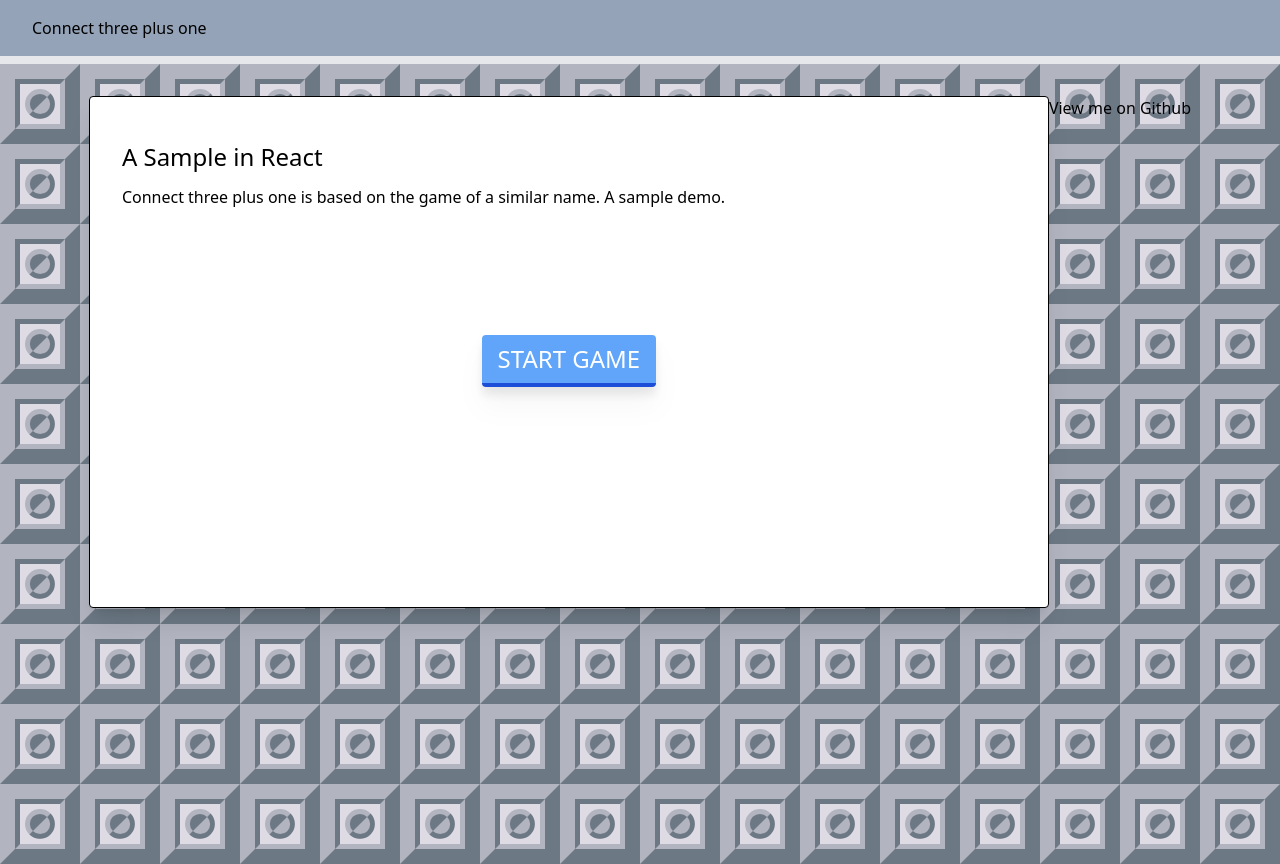
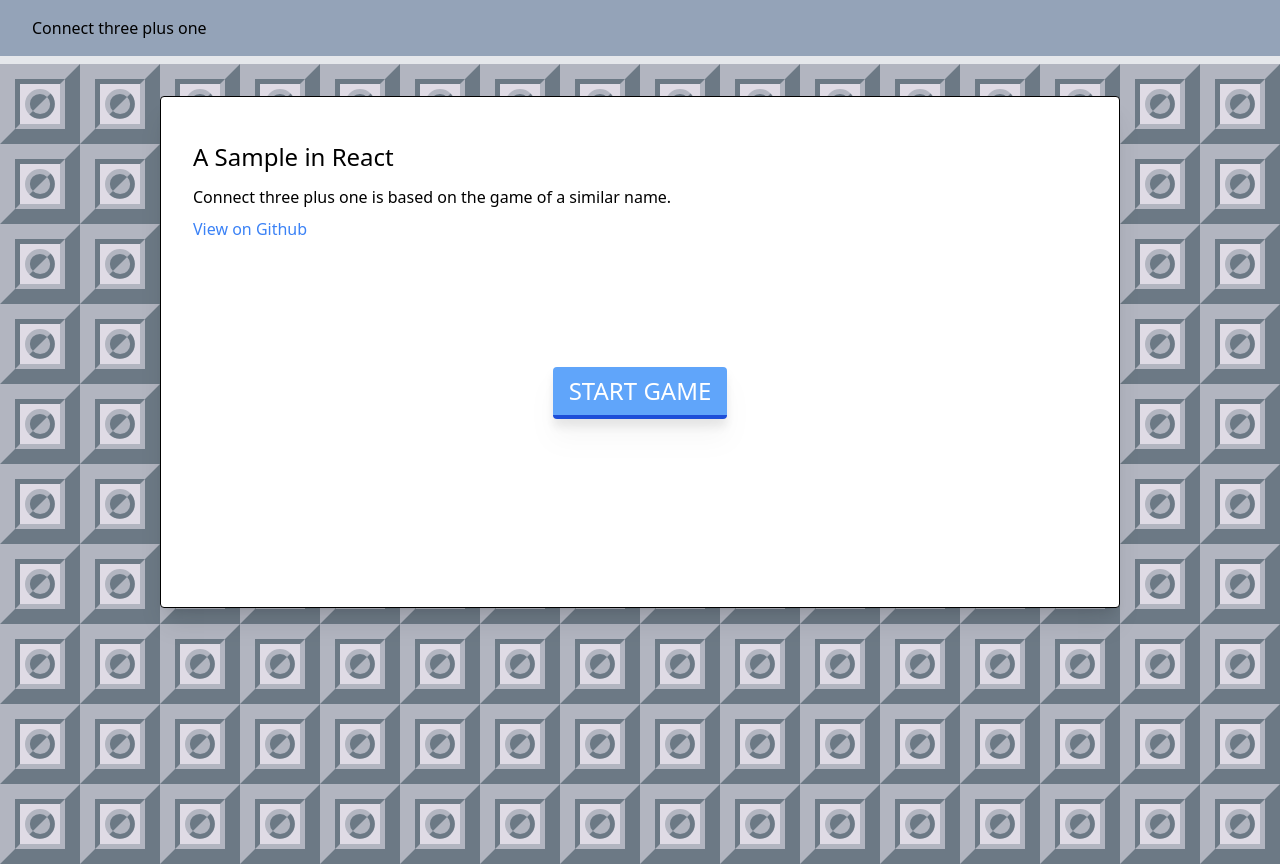
Before and after one commit to brianbancroft/connect-one-more-than-three, a React (Vite) app: page / in a window 1280 px wide. Built offline with nearby package versions, Linux system fonts and the light colour scheme.

Commit message:
Update splash page

```diff
--- a/src/App.jsx
+++ b/src/App.jsx
@@ -15,8 +15,17 @@ function App() {
         <div className="bg-white w-3/4 h-2/3 rounded border border-black shadow-xl p-8">
           <h2 className="text-2xl my-3">A Sample in React</h2>
           <p className="my-2">
-            Connect three plus one is based on the game of a similar name. A
-            sample demo.
+            Connect three plus one is based on the game of a similar name.{" "}
+          </p>
+          <p className="my-2">
+            <a
+              href="https://github.com/brianbancroft/connect-one-more-than-three"
+              target="_blank"
+              rel="noreferrer"
+              className="text-blue-500 hover:underline ease-in-out"
+            >
+              View on Github
+            </a>
           </p>
           <div className="h-72 w-full flex items-center justify-center">
             <button
@@ -26,15 +35,7 @@ function App() {
               start game
             </button>
           </div>
-        </div>
-        <div>
-          <a
-            href="https://github.com/brianbancroft/connect-one-more-than-three"
-            target="_blank"
-            rel="noreferrer"
-          >
-            View me on Github
-          </a>
+          <div></div>
         </div>
       </section>
     );
--- a/src/components/Board.jsx
+++ b/src/components/Board.jsx
@@ -1,7 +1,6 @@
 import React from "react";
 import PropTypes from "prop-types";
 
-/** Read-only: It's the board */
 function Board(props) {
   const { boardStatus } = props;
 
```
